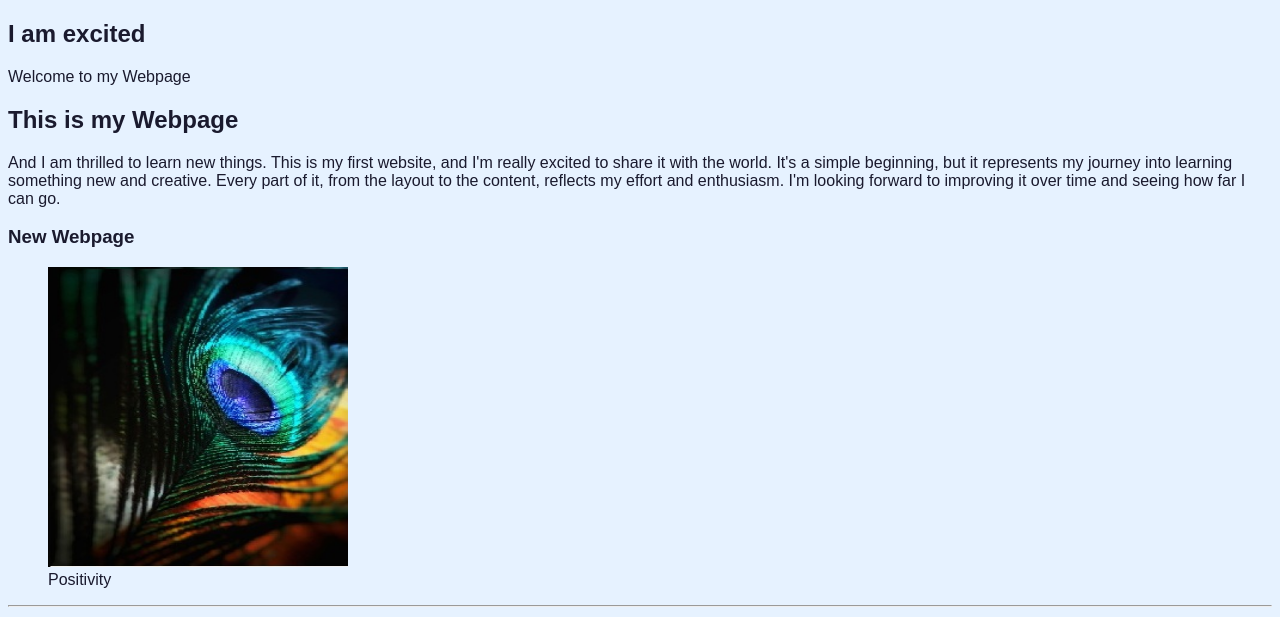
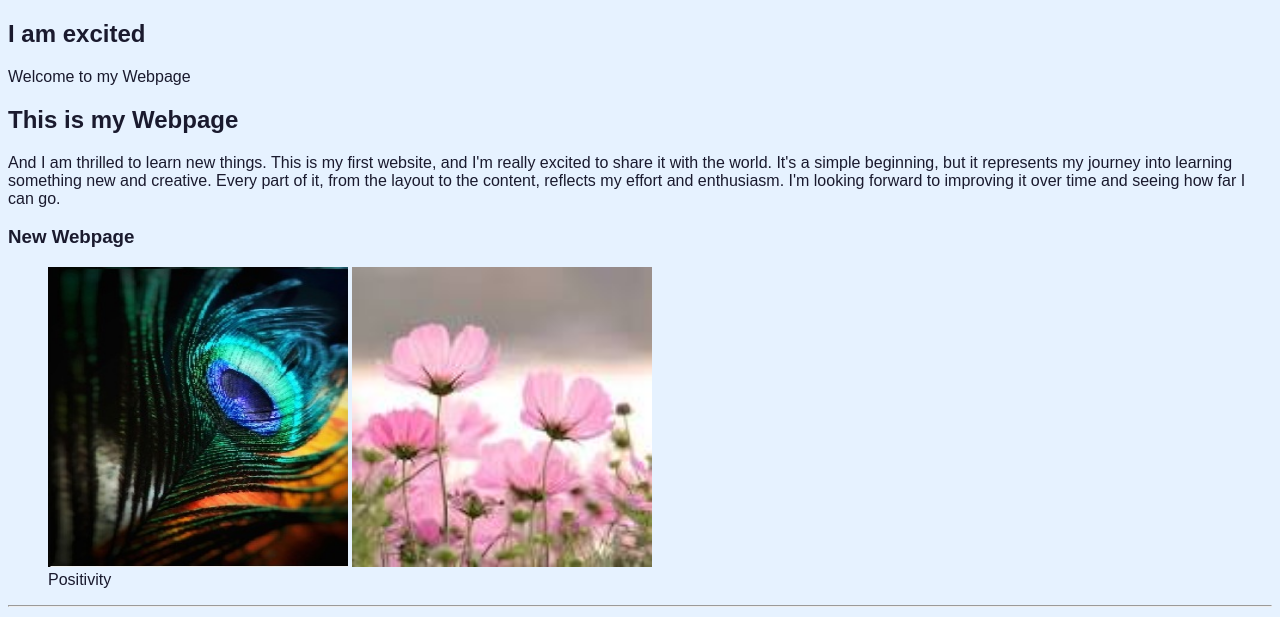
Before and after one commit to Swarupa866/HTML-practice, a plain HTML site: page index.html in a window 1280 px wide. Shown: the top 617 px of the page. Drawn offline with Linux system fonts and the light colour scheme.

Commit message:
Added flower img

```diff
--- a/index.html
+++ b/index.html
@@ -28,6 +28,8 @@
                 <h3>New Webpage</h3>
             <figure>
                 <img src="img/pexels-anjana-c-169994-674010.png" alt="Starting Page" title="This is peacock's feather" width="300" height="300">
+
+                <img src="img/download1.jpg" alt="Flower" title="Flower pic" width="300" height="300">
 
             <figcaption>
                 Positivity
```
Also changed, not shown: img/download1.jpg (added).
